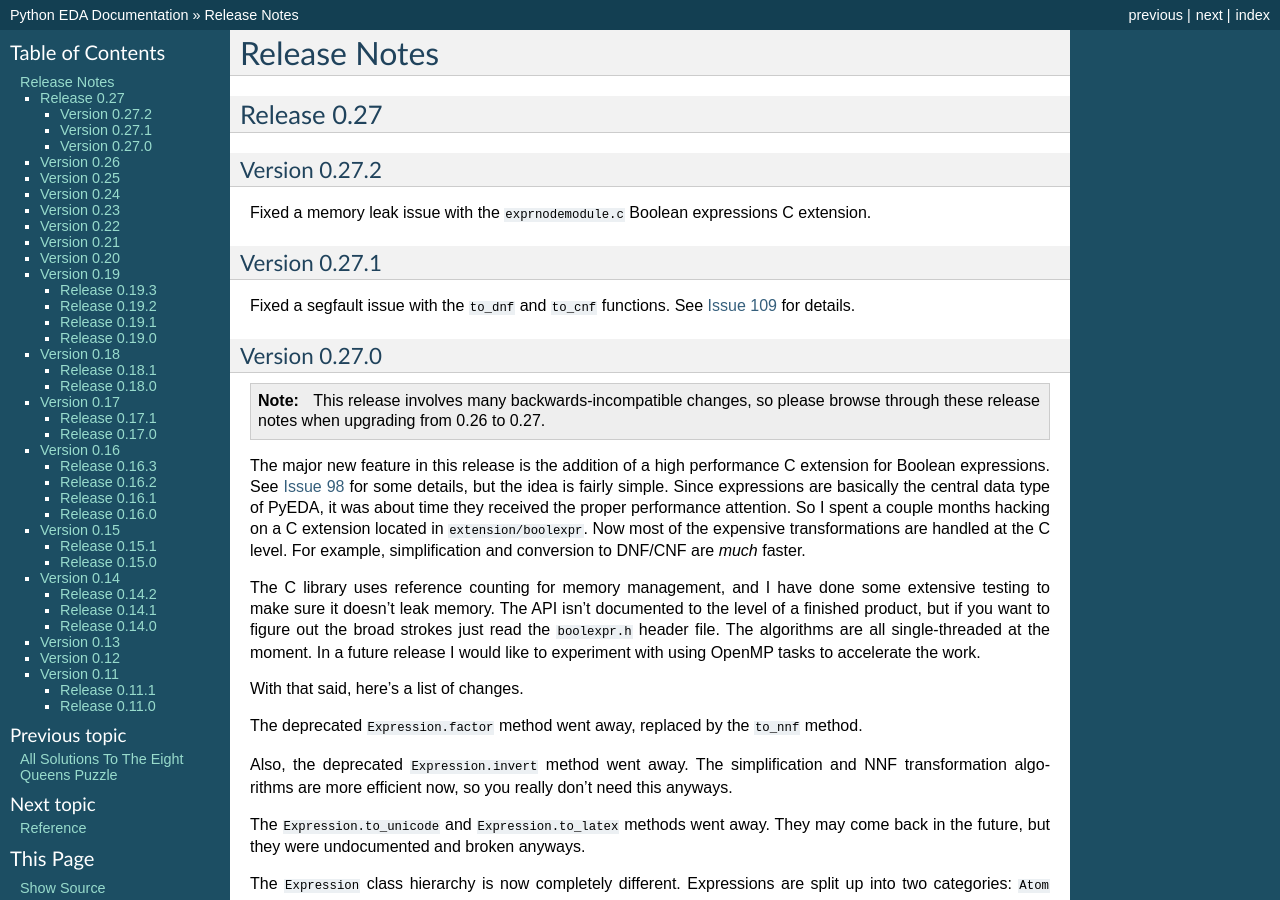
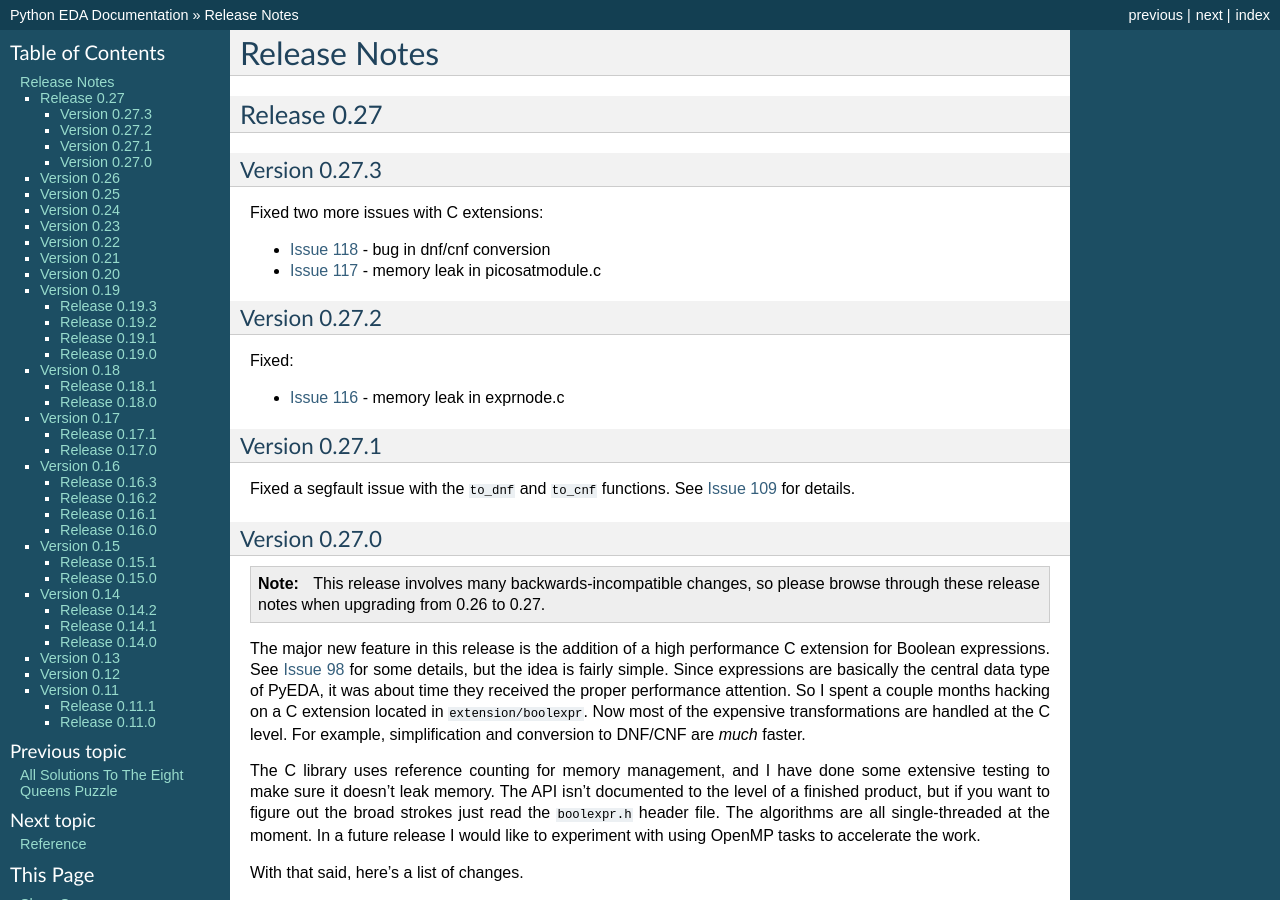
Before and after one commit to cjdrake/pyeda, a Sphinx documentation site: the page built from doc/source/relnotes.rst, in a window 1280 px wide and 900 px high. Built offline with Sphinx 7.4.7, drawn with Linux system fonts in a browser that asks for light colours.

Commit message:
Update release notes

```diff
--- a/doc/source/relnotes.rst
+++ b/doc/source/relnotes.rst
@@ -7,11 +7,23 @@
 Release 0.27
 ============
 
+Version 0.27.3
+--------------
+
+Fixed two more issues with C extensions:
+
+* `Issue 118 <https://github.com/cjdrake/pyeda/issues/118>`_
+  - bug in dnf/cnf conversion
+* `Issue 117 <https://github.com/cjdrake/pyeda/issues/117>`_
+  - memory leak in picosatmodule.c
+
 Version 0.27.2
 --------------
 
-Fixed a memory leak issue with the ``exprnodemodule.c``
-Boolean expressions C extension.
+Fixed:
+
+* `Issue 116 <https://github.com/cjdrake/pyeda/issues/117>`_
+  - memory leak in exprnode.c
 
 Version 0.27.1
 --------------
```
